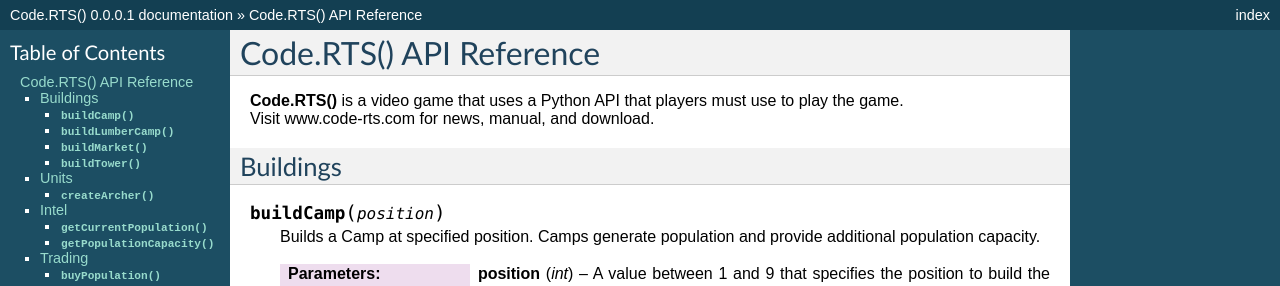
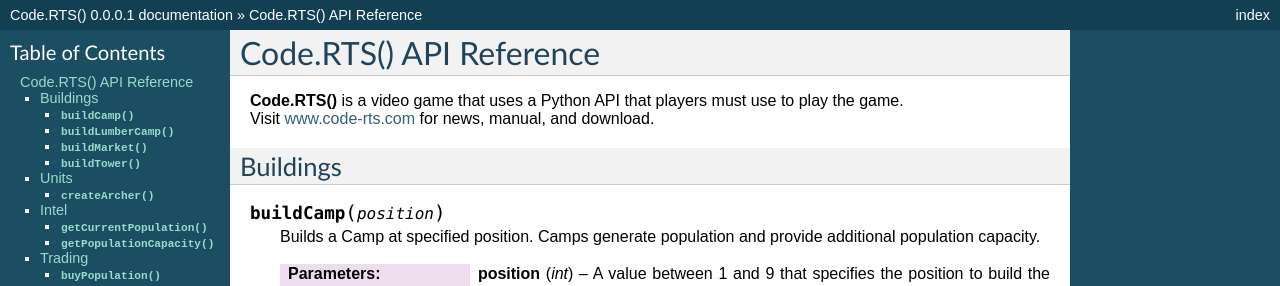
Before and after one commit to mckyle099/code-rts-api, a Sphinx documentation site: the page built from docs/source/index.rst, in a window 1280 px wide. Shown: the top 286 px of the page. Built offline with Sphinx 7.4.7, drawn with Linux system fonts in a browser that asks for light colours; part of the change alters nothing that is shown.

Commit message:
add real link

```diff
--- a/docs/source/index.rst
+++ b/docs/source/index.rst
@@ -2,7 +2,7 @@ Code.RTS() API Reference
 ========================
 
 | **Code.RTS()** is a video game that uses a Python API that players must use to play the game.
-| Visit www.code-rts.com for news, manual, and download.
+| Visit `www.code-rts.com <https://www.code-rts.com>`_ for news, manual, and download.
 
 Buildings
 ---------
```
